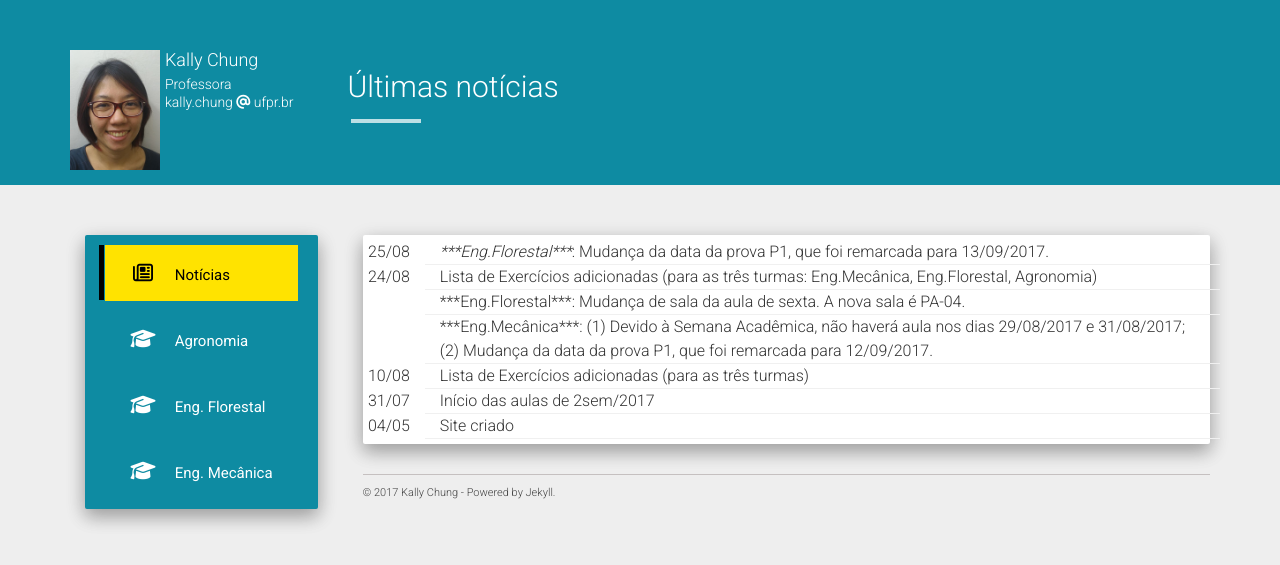
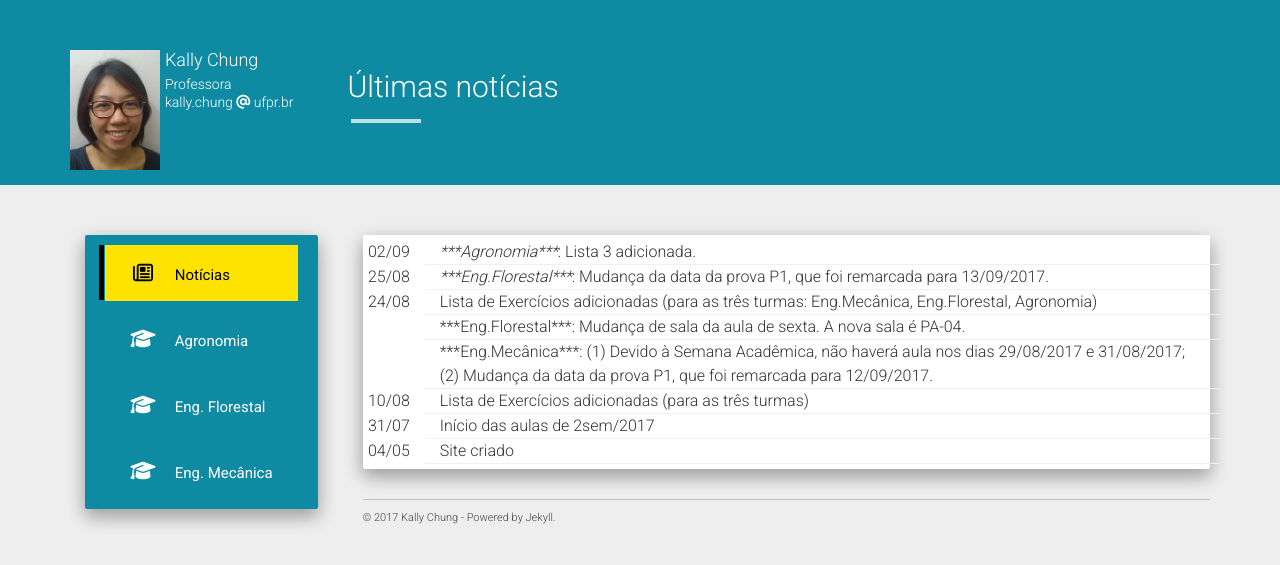
Before and after one commit to chunggnuhc/chunggnuhc.github.io, a Jekyll site: the page built from index.html, in a window 1280 px wide. Shown: the top 565 px of the page. Built offline with Jekyll 4.4.1, drawn with Linux system fonts in a browser that asks for light colours; nearby versions of some CDN libraries.

Commit message:
Noticias - Agron - atualizada

```diff
--- a/_data/noticias.yml
+++ b/_data/noticias.yml
@@ -1,3 +1,5 @@
+- data: 2017-09-02
+  noticia: "<i>***Agronomia***</i>: Lista 3 adicionada."
 - data: 2017-08-25
   noticia: "<i>***Eng.Florestal***</i>: Mudança da data da prova P1, que foi remarcada para 13/09/2017."
 - data: 2017-08-24
```
